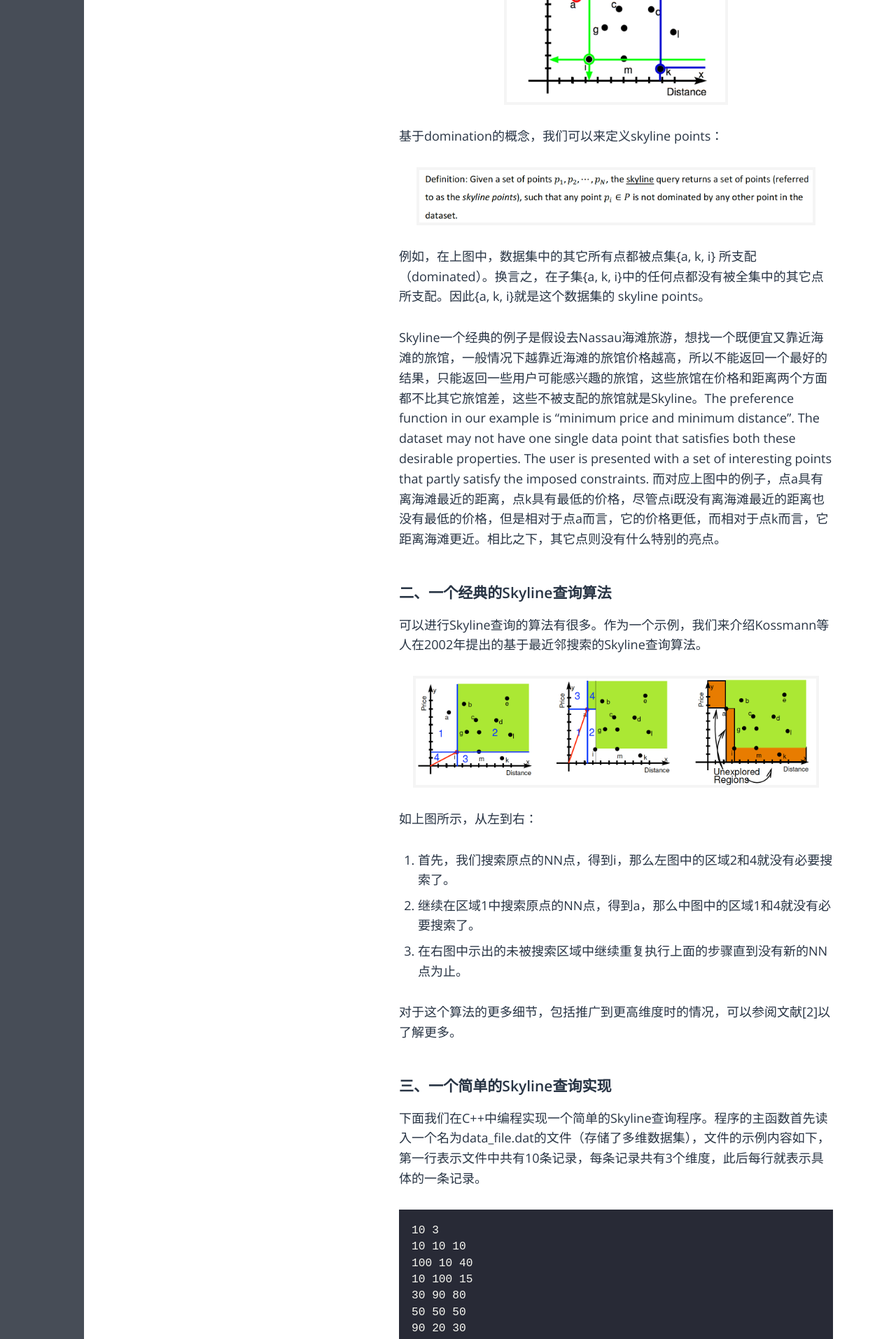
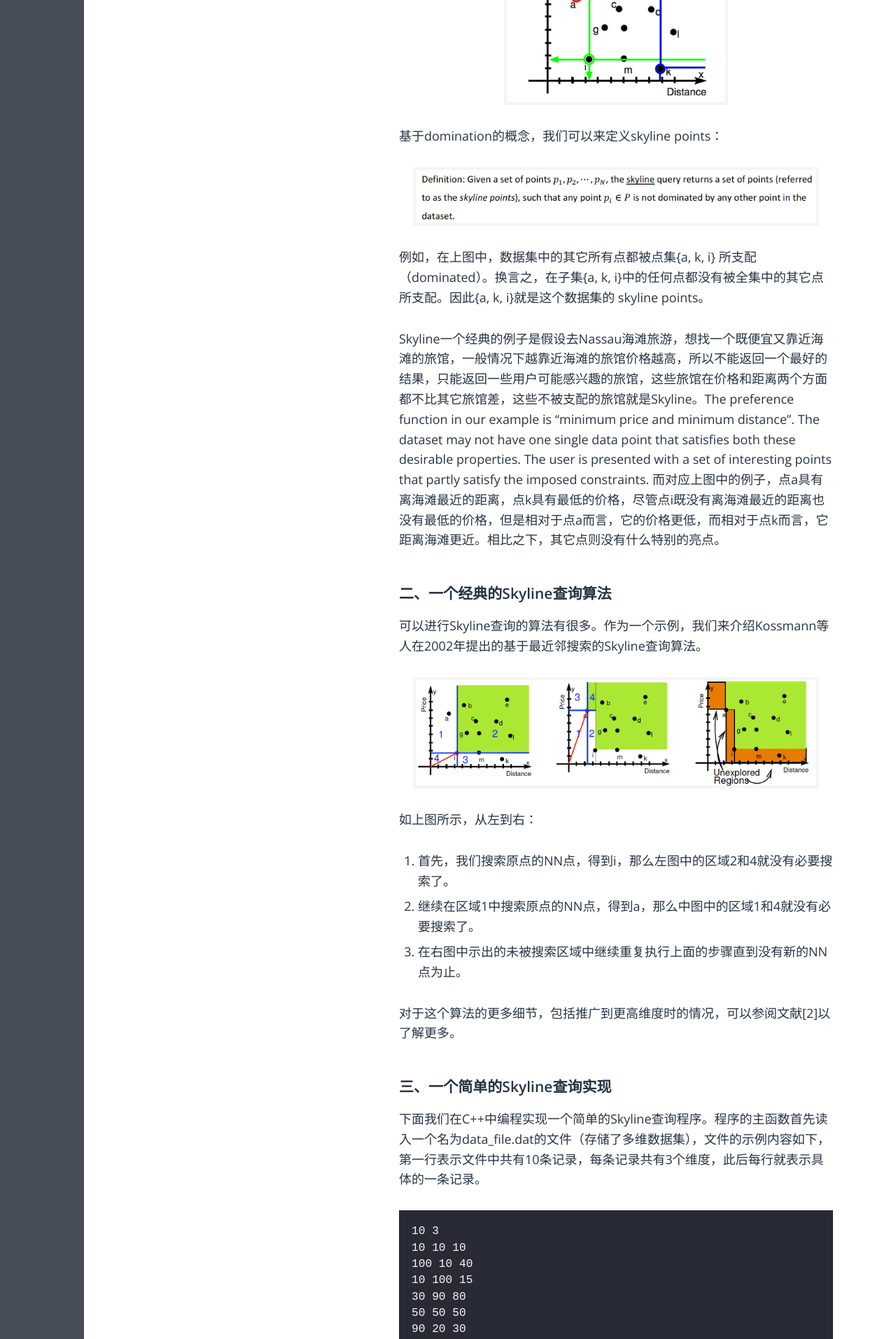
Before and after one commit to fzuo/baimafujinji, a Jekyll site: the page built from _posts/datamining/2009-08-17-skyline-query.md, in a window 1280 px wide. Shown: the part 1796-3710 px from the top of the page at 70% size. Built offline with Jekyll 4.4.1, drawn with Linux system fonts in a browser that asks for light colours; some web fonts are replaced.

Commit message:
Update 2009-08-17-skyline-query.md

```diff
--- a/_posts/datamining/2009-08-17-skyline-query.md
+++ b/_posts/datamining/2009-08-17-skyline-query.md
@@ -46,7 +46,7 @@
 基于domination的概念，我们可以来定义skyline points：
 
 <p align="center">
-<img src="https://fzuo.github.io/assets/img/datamining/datamining28.png" width="570">
+<img src="https://fzuo.github.io/assets/img/datamining/datamining28.png" width="580">
 </p>
 
 例如，在上图中，数据集中的其它所有点都被点集\{a, k, i\} 所支配（dominated）。换言之，在子集\{a, k, i\}中的任何点都没有被全集中的其它点所支配。因此{a, k, i}就是这个数据集的 skyline points。
```
